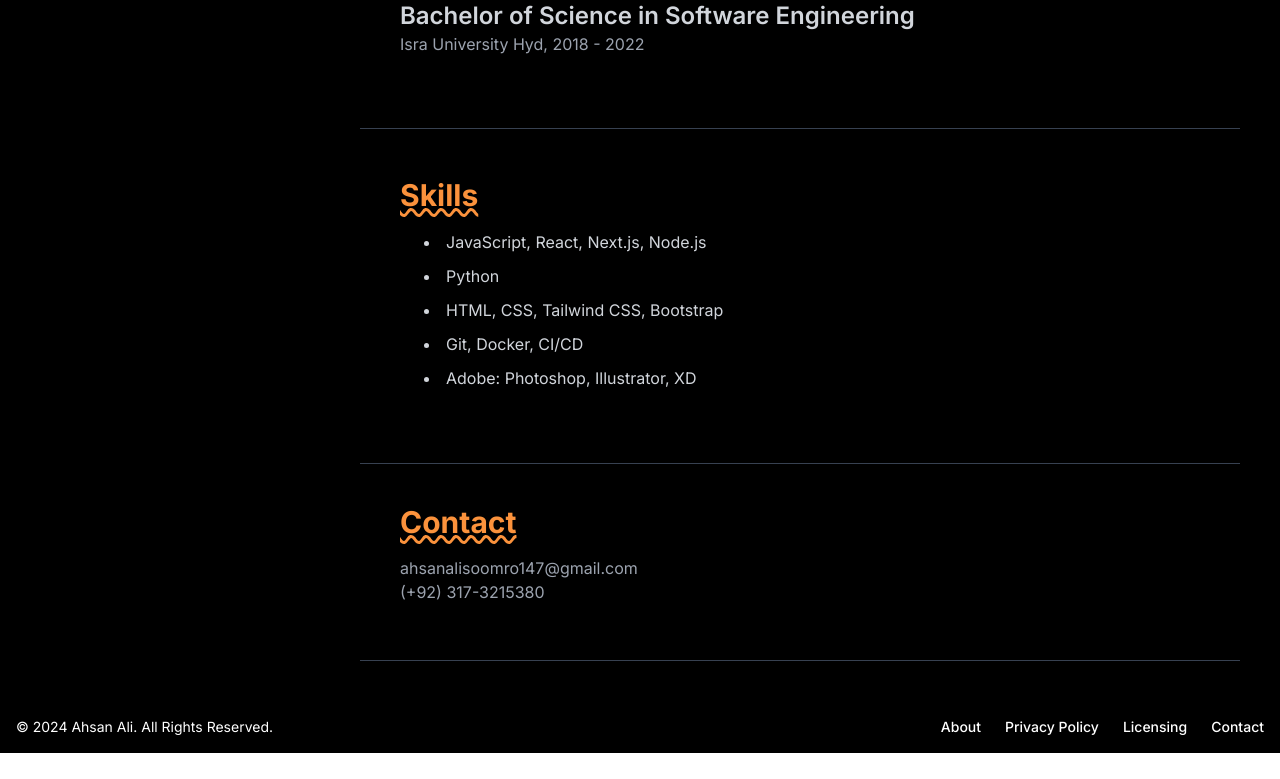
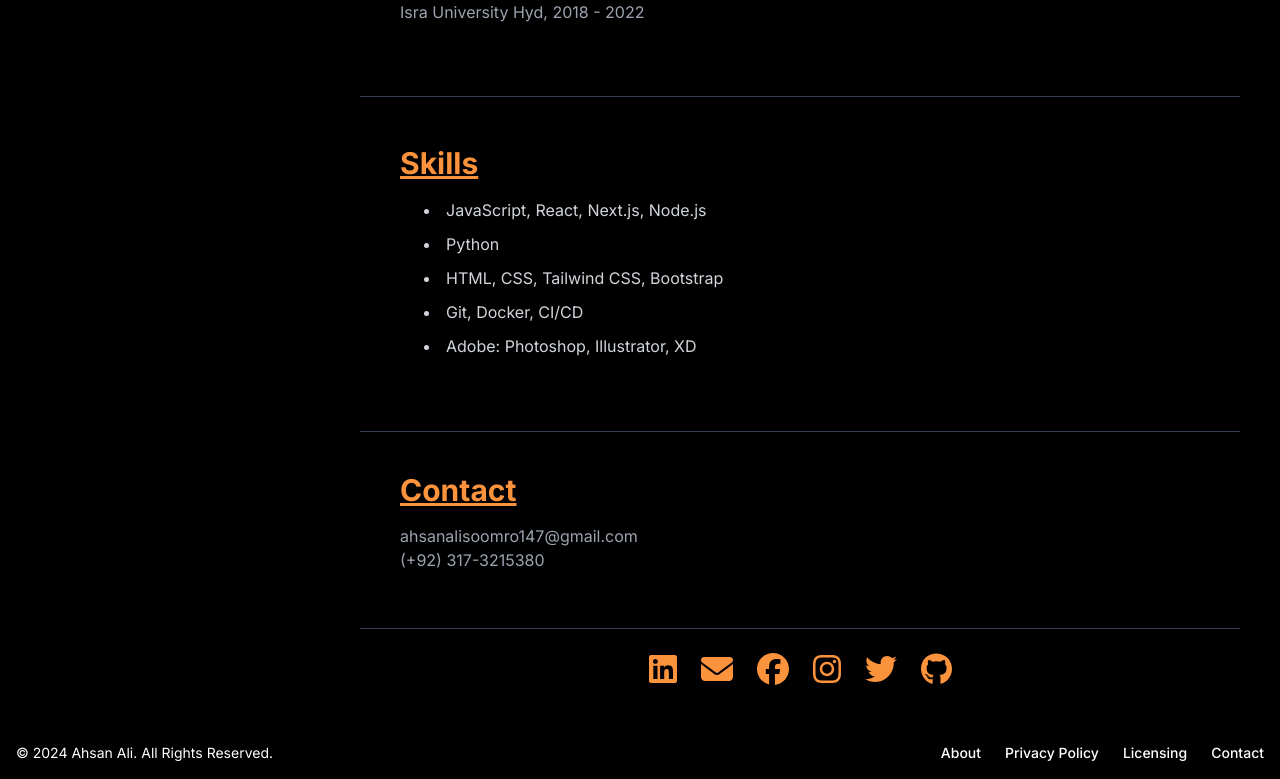
Before and after one commit to AhsanAli-Soomro/portfolio-web, a Next.js app: page /Text in a window 1280 px wide. Shown: the part 1251-2030 px from the top of the page. Before the commit the page ends 2004 px from the top, so only its background shows below. Built offline with nearby package versions, Linux system fonts and the light colour scheme.

Commit message:
socail links

```diff
--- a/package.json
+++ b/package.json
@@ -9,6 +9,10 @@
     "lint": "next lint"
   },
   "dependencies": {
+    "@fortawesome/fontawesome-svg-core": "^6.6.0",
+    "@fortawesome/free-brands-svg-icons": "^6.6.0",
+    "@fortawesome/free-solid-svg-icons": "^6.6.0",
+    "@fortawesome/react-fontawesome": "^0.2.2",
     "emailjs-com": "^3.2.0",
     "next": "14.2.5",
     "react": "^18",
--- a/src/app/components/AboutComponent.jsx
+++ b/src/app/components/AboutComponent.jsx
@@ -1,7 +1,10 @@
-"use client"
+"use client";
 import React from 'react';
 import Cards from './Cards';
 import TypewriterText from './TypewriterText';
+import { FontAwesomeIcon } from '@fortawesome/react-fontawesome';
+import { faLinkedin, faFacebook, faInstagram, faTwitter, faGithub } from '@fortawesome/free-brands-svg-icons';
+import { faEnvelope } from '@fortawesome/free-solid-svg-icons';
 
 const About = () => {
     return (
@@ -22,6 +25,26 @@ const About = () => {
                         </p>
                     </div>
                 </div>
+                <div className="flex space-x-6 mt-6">
+                    <a href="https://www.linkedin.com/in/ahsanali-soomro" className="text-orange-400 hover:text-white transition duration-300">
+                        <FontAwesomeIcon icon={faLinkedin} size="2x" />
+                    </a>
+                    <a href="mailto:ahsanalisoomro147@gmail.com" className="text-orange-400 hover:text-white transition duration-300">
+                        <FontAwesomeIcon icon={faEnvelope} size="2x" />
+                    </a>
+                    <a href="https://www.facebook.com/ahsanali.king.92" className="text-orange-400 hover:text-white transition duration-300">
+                        <FontAwesomeIcon icon={faFacebook} size="2x" />
+                    </a>
+                    <a href="https://www.instagram.com/soomroahsan_ali/" className="text-orange-400 hover:text-white transition duration-300">
+                        <FontAwesomeIcon icon={faInstagram} size="2x" />
+                    </a>
+                    <a href="http://www.twitter.com/AhsanAli3860" className="text-orange-400 hover:text-white transition duration-300">
+                        <FontAwesomeIcon icon={faTwitter} size="2x" />
+                    </a>
+                    <a href="https://www.github.com/AhsanAli-Soomro" className="text-orange-400 hover:text-white transition duration-300">
+                        <FontAwesomeIcon icon={faGithub} size="2x" />
+                    </a>
+                </div>
             </div>
             <div className='w-full'>
                 <Cards />
--- a/src/app/components/Resume.jsx
+++ b/src/app/components/Resume.jsx
@@ -1,6 +1,9 @@
 "use client";
 
 import React from 'react';
+import { FontAwesomeIcon } from '@fortawesome/react-fontawesome';
+import { faLinkedin, faFacebook, faInstagram, faTwitter, faGithub } from '@fortawesome/free-brands-svg-icons';
+import { faEnvelope } from '@fortawesome/free-solid-svg-icons';
 
 const Resume = () => {
     const handleDownload = () => {
@@ -22,7 +25,7 @@ const Resume = () => {
 
 const Sidebar = ({ handleDownload }) => (
     <div className='hidden md:block w-1/4 min-h-screen bg-black p-5'>
-        <ul className="space-y-10 top-20 fixed left-0 text-gray-300">
+        <ul className="space-y-10 pl-2 top-20 fixed left-0 text-gray-300">
             {['header', 'summary', 'experience', 'education', 'skills', 'contact'].map((section) => (
                 <li key={section}>
                     <a href={`#${section}`} className="flex items-center space-x-2">
@@ -44,7 +47,7 @@ const Sidebar = ({ handleDownload }) => (
 );
 
 const MainContent = ({ handleDownload }) => (
-    <div className='w-full md:w-3/4 pt-24 pb-10 bg-black text-white px-4 md:px-10'>
+    <div className='w-full md:w-3/4 pt-16 pb-10 bg-black text-white px-4 md:px-10'>
         <div className="flex justify-center mb-4 md:hidden">
             <button
                 onClick={handleDownload}
@@ -59,6 +62,26 @@ const MainContent = ({ handleDownload }) => (
         <Section id="education" Component={Education} />
         <Section id="skills" Component={Skills} />
         <Section id="contact" Component={Contact} />
+        <div className="flex justify-center space-x-6 mt-6">
+            <a href="https://www.linkedin.com/in/ahsanali-soomro" className="text-orange-400 hover:text-white transition duration-300">
+                <FontAwesomeIcon icon={faLinkedin} size="2x" />
+            </a>
+            <a href="mailto:ahsanalisoomro147@gmail.com" className="text-orange-400 hover:text-white transition duration-300">
+                <FontAwesomeIcon icon={faEnvelope} size="2x" />
+            </a>
+            <a href="https://www.facebook.com/ahsanali.king.92" className="text-orange-400 hover:text-white transition duration-300">
+                <FontAwesomeIcon icon={faFacebook} size="2x" />
+            </a>
+            <a href="https://www.instagram.com/soomroahsan_ali/" className="text-orange-400 hover:text-white transition duration-300">
+                <FontAwesomeIcon icon={faInstagram} size="2x" />
+            </a>
+            <a href="http://www.twitter.com/AhsanAli3860" className="text-orange-400 hover:text-white transition duration-300">
+                <FontAwesomeIcon icon={faTwitter} size="2x" />
+            </a>
+            <a href="https://www.github.com/AhsanAli-Soomro" className="text-orange-400 hover:text-white transition duration-300">
+                <FontAwesomeIcon icon={faGithub} size="2x" />
+            </a>
+        </div>
     </div>
 );
 
@@ -83,7 +106,7 @@ const Header = () => (
 
 const Summary = () => (
     <div className="mb-8">
-        <h3 className="text-3xl text-orange-400 font-bold mb-4 underline decoration-wavy decoration-orange-400">Summary</h3>
+        <h3 className="text-3xl text-orange-400 font-bold mb-4 underline">Summary</h3>
         <p className="text-gray-300 leading-relaxed">
             Experienced Front-end developer with a strong background in building scalable web applications and working across the Front-end. Proficient in HTML, CSS, JavaScript, React, and Next.js. Excellent problem-solving skills and a team player.
         </p>
@@ -92,7 +115,7 @@ const Summary = () => (
 
 const Experience = () => (
     <div className="mb-8">
-        <h3 className="text-3xl font-bold text-orange-400 mb-4 underline decoration-wavy decoration-orange-400">Experience</h3>
+        <h3 className="text-3xl font-bold text-orange-400 mb-4 underline">Experience</h3>
         {[
             {
                 title: 'React.js Developer at Verge System | WebHR',
@@ -139,7 +162,7 @@ const Job = ({ job }) => (
 
 const Education = () => (
     <div className="mb-8">
-        <h3 className="text-3xl font-bold mb-4 text-orange-400 underline decoration-wavy decoration-orange-400">Education</h3>
+        <h3 className="text-3xl font-bold mb-4 text-orange-400 underline">Education</h3>
         <div className="mb-6">
             <h4 className="text-2xl font-semibold text-gray-300">Bachelor of Science in Software Engineering</h4>
             <p className="text-gray-400">Isra University Hyd, 2018 - 2022</p>
@@ -149,7 +172,7 @@ const Education = () => (
 
 const Skills = () => (
     <div className="mb-8 mt-2">
-        <h3 className="text-3xl font-bold mb-4 text-orange-400 underline decoration-wavy decoration-orange-400">Skills</h3>
+        <h3 className="text-3xl font-bold mb-4 text-orange-400 underline">Skills</h3>
         <ul className="list-disc list-inside text-gray-300 leading-relaxed space-y-2 ml-6">
             <li>JavaScript, React, Next.js, Node.js</li>
             <li>Python</li>
@@ -162,7 +185,7 @@ const Skills = () => (
 
 const Contact = () => (
     <div className="mb-4">
-        <h3 className="text-3xl font-bold mb-4 text-orange-400 underline decoration-wavy decoration-orange-400">Contact</h3>
+        <h3 className="text-3xl font-bold mb-4 text-orange-400 underline">Contact</h3>
         <p className="text-gray-400">ahsanalisoomro147@gmail.com</p>
         <p className="text-gray-400">(+92) 317-3215380</p>
     </div>
```
Also changed, not shown: 1 other file (tests, documents, lock files or other folders).
